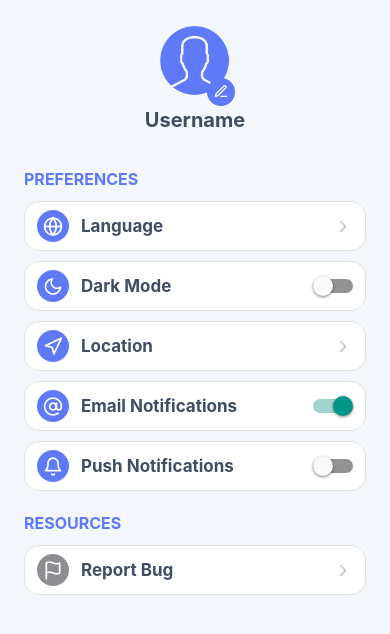
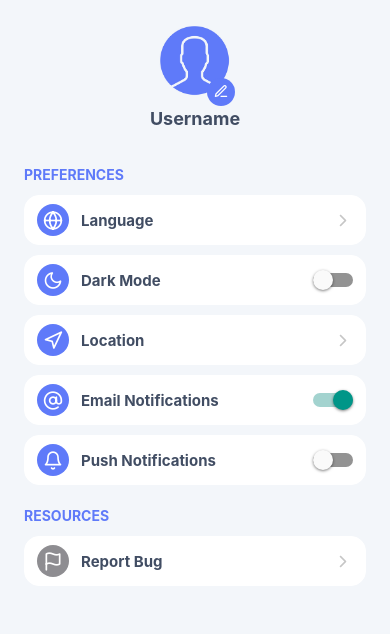
Before and after one commit to sapphiregaze/Intelli-Learn, a React Native app in the folder mobile/: screen /Profile in a window 390 px wide. Shown: the top 634 px of the page. Built offline with nearby package versions, Linux system fonts and the light colour scheme.

Commit message:
Update ProfileScreen.js

```diff
--- a/mobile/ProfileScreen.js
+++ b/mobile/ProfileScreen.js
@@ -152,12 +152,12 @@ const styles = StyleSheet.create({
   },
   profileName: {
     marginTop: 12,
-    fontSize: 20,
+    fontSize: 18,
     fontWeight: 'bold',
     color: '#414d63',
   },
   profileAddress: {
-    fontSize: 16,
+    fontSize: 14,
     color: '#989898',
   },
   section: {
@@ -165,7 +165,7 @@ const styles = StyleSheet.create({
   },
   sectionTitle: {
     paddingVertical: 12,
-    fontSize: 16,
+    fontSize: 14,
     fontWeight: 'bold',
     color: '#5F7AF9',
     textTransform: 'uppercase',
@@ -181,7 +181,7 @@ const styles = StyleSheet.create({
     paddingLeft: 12,
     paddingRight: 12,
     borderWidth: 1,
-    borderColor: '#E0E0E0',
+    borderColor: '#FFFFFF',
   },
   rowIcon: {
     width: 32,
@@ -193,7 +193,7 @@ const styles = StyleSheet.create({
     justifyContent: 'center',
   },
   rowLabel: {
-    fontSize: 17,
+    fontSize: 15,
     fontWeight: 'bold',
     color: '#414d63',
   },
```
